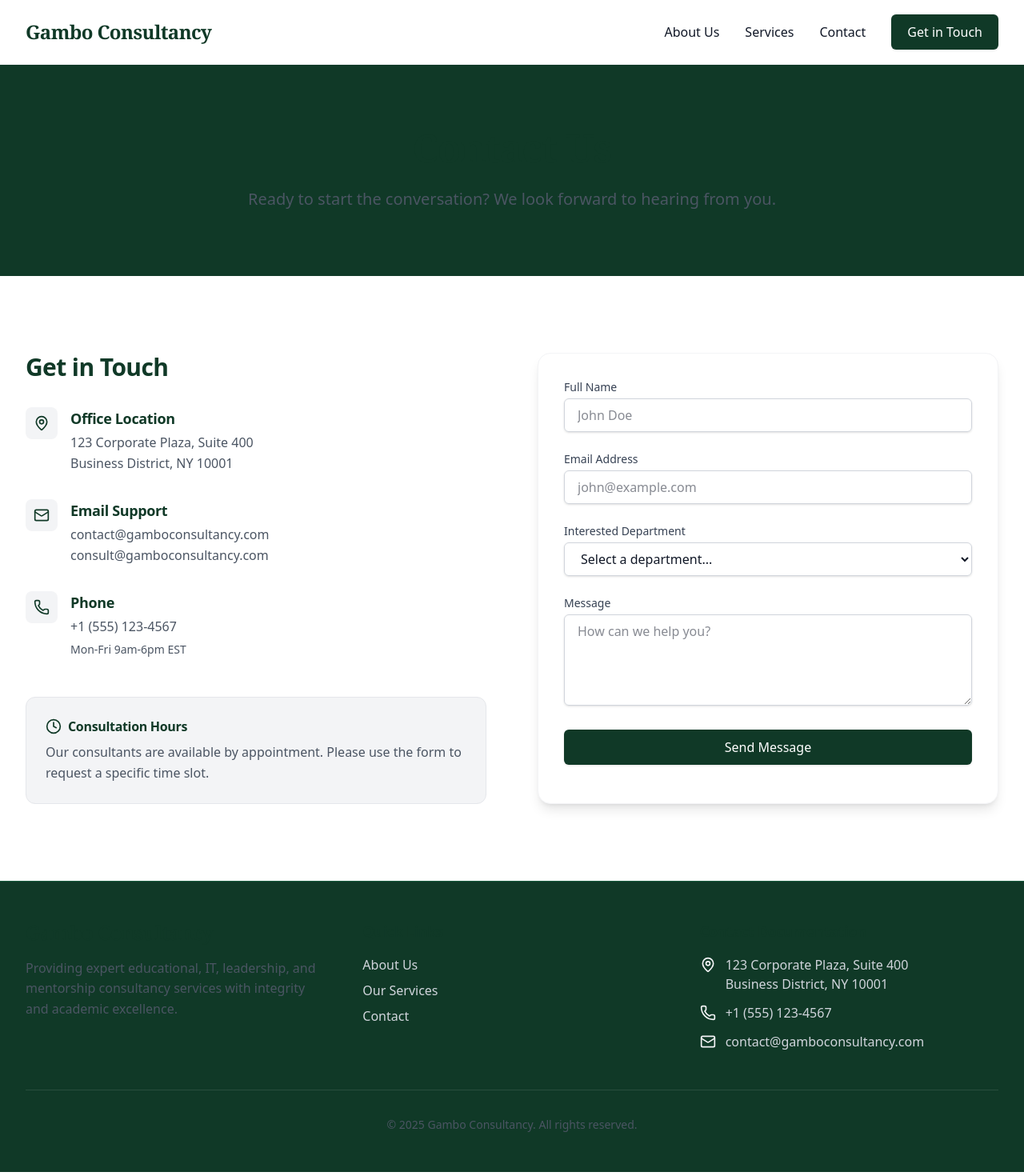
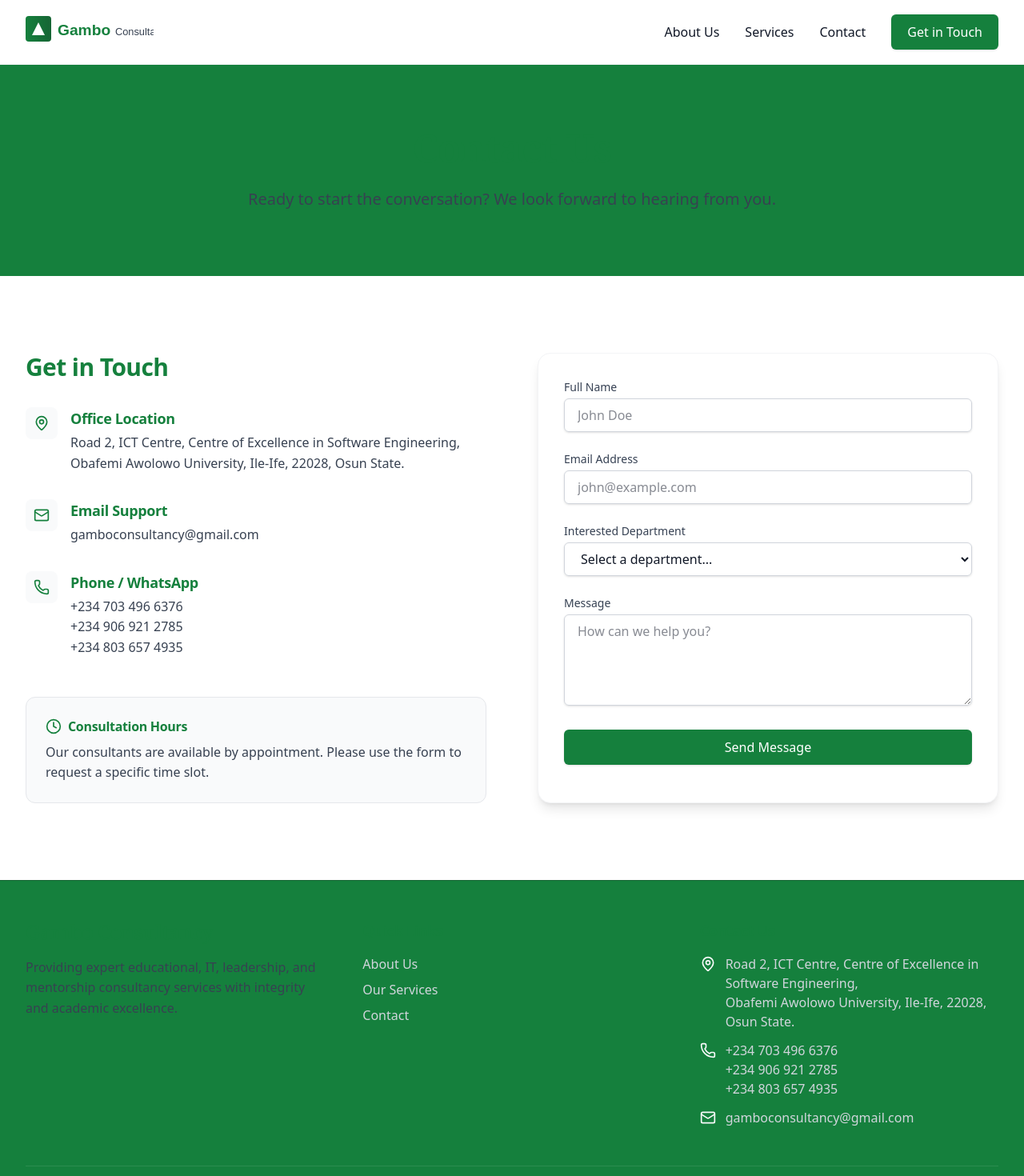
Before and after one commit to samkiell/GamboConsultancy, a Next.js app: page /contact in a window 1280 px wide. Shown: the top 1470 px of the page at 80% size. Built offline with nearby package versions, Linux system fonts and the light colour scheme.

Commit message:
feat: Add contact page, core navigation and footer components, and brand logo.

```diff
--- a/src/app/contact/page.tsx
+++ b/src/app/contact/page.tsx
@@ -54,8 +54,8 @@ export default function ContactPage() {
                 <div>
                   <h3 className="text-lg font-semibold text-text-main mb-1">Office Location</h3>
                   <p className="text-text-muted">
-                    123 Corporate Plaza, Suite 400<br />
-                    Business District, NY 10001
+                    Road 2, ICT Centre, Centre of Excellence in Software Engineering,<br />
+                    Obafemi Awolowo University, Ile-Ife, 22028, Osun State.
                   </p>
                 </div>
               </div>
@@ -66,8 +66,7 @@ export default function ContactPage() {
                 </div>
                 <div>
                   <h3 className="text-lg font-semibold text-text-main mb-1">Email Support</h3>
-                  <p className="text-text-muted">contact@gamboconsultancy.com</p>
-                  <p className="text-text-muted">consult@gamboconsultancy.com</p>
+                  <p className="text-text-muted">gamboconsultancy@gmail.com</p>
                 </div>
               </div>
 
@@ -76,9 +75,10 @@ export default function ContactPage() {
                   <Phone className="h-5 w-5" />
                 </div>
                 <div>
-                  <h3 className="text-lg font-semibold text-text-main mb-1">Phone</h3>
-                  <p className="text-text-muted">+1 (555) 123-4567</p>
-                  <p className="text-text-muted text-sm mt-1">Mon-Fri 9am-6pm EST</p>
+                  <h3 className="text-lg font-semibold text-text-main mb-1">Phone / WhatsApp</h3>
+                  <p className="text-text-muted">+234 703 496 6376</p>
+                  <p className="text-text-muted">+234 906 921 2785</p>
+                  <p className="text-text-muted">+234 803 657 4935</p>
                 </div>
               </div>
             </div>
--- a/src/app/globals.css
+++ b/src/app/globals.css
@@ -3,21 +3,21 @@
 :root {
   /* Gambo Consultancy Design System */
 
-  /* Primary: Deep Green */
-  --color-primary: #103927;
-  --color-primary-light: #1B5E41; /* For hover states */
+  /* Primary: Modern Corporate Green */
+  --color-primary: #15803D; /* Lighter, modern green (emerald-700 equivalent) */
+  --color-primary-light: #166534; /* Slightly darker for hover states (emerald-800) */
 
   /* Secondary: White */
   --color-secondary: #ffffff;
 
   /* Accent: Light Gray */
-  --color-accent: #F3F4F6;
+  --color-accent: #F9FAFB; /* Lighter gray for cleaner look */
   --color-accent-dark: #E5E7EB;
 
   /* Typography Colors */
   --color-text-main: #111827;
-  --color-text-muted: #4B5563;
-  --color-text-light: #9CA3AF;
+  --color-text-muted: #374151; /* Darkened slightly for better readability on light backgrounds */
+  --color-text-light: #6B7280;
 
   /* Backgrounds */
   --background: #ffffff;
--- a/src/components/layout/Footer.tsx
+++ b/src/components/layout/Footer.tsx
@@ -40,22 +40,26 @@ export function Footer() {
 
           {/* Contact Details */}
           <div className="space-y-4">
-            <h4 className="text-lg font-semibold text-gray-100">Contact Documentation</h4>
+            <h4 className="text-lg font-semibold text-gray-100">Contact Us</h4>
             <div className="space-y-3">
               <div className="flex items-start">
-                <MapPin className="h-5 w-5 mr-3 text-brand-accent mt-0.5" />
+                <MapPin className="h-5 w-5 mr-3 text-brand-accent mt-0.5 shrink-0" />
                 <span className="text-gray-300">
-                  123 Corporate Plaza, Suite 400<br />
-                  Business District, NY 10001
+                  Road 2, ICT Centre, Centre of Excellence in Software Engineering,<br />
+                  Obafemi Awolowo University, Ile-Ife, 22028, Osun State.
                 </span>
               </div>
-              <div className="flex items-center">
-                <Phone className="h-5 w-5 mr-3 text-brand-accent" />
-                <span className="text-gray-300">+1 (555) 123-4567</span>
+              <div className="flex items-start">
+                <Phone className="h-5 w-5 mr-3 text-brand-accent mt-0.5 shrink-0" />
+                <div className="text-gray-300 flex flex-col">
+                  <span>+234 703 496 6376</span>
+                  <span>+234 906 921 2785</span>
+                  <span>+234 803 657 4935</span>
+                </div>
               </div>
               <div className="flex items-center">
-                <Mail className="h-5 w-5 mr-3 text-brand-accent" />
-                <span className="text-gray-300">contact@gamboconsultancy.com</span>
+                <Mail className="h-5 w-5 mr-3 text-brand-accent shrink-0" />
+                <span className="text-gray-300">gamboconsultancy@gmail.com</span>
               </div>
             </div>
           </div>
--- a/src/components/layout/Navbar.tsx
+++ b/src/components/layout/Navbar.tsx
@@ -4,6 +4,8 @@ import Link from 'next/link';
 import { useState } from 'react';
 import { Menu, X } from 'lucide-react';
 import { Button } from '@/components/ui/Button';
+
+import Image from 'next/image';
 
 export function Navbar() {
   const [isOpen, setIsOpen] = useState(false);
@@ -20,8 +22,15 @@ export function Navbar() {
         <div className="flex justify-between items-center h-20">
           {/* Logo */}
           <div className="flex-shrink-0 flex items-center">
-            <Link href="/" className="text-2xl font-serif font-bold text-brand-primary tracking-tight">
-              Gambo Consultancy
+            <Link href="/" className="flex items-center">
+              <Image
+                src="/logo.svg"
+                alt="Gambo Consultancy"
+                width={200}
+                height={50}
+                priority
+                className="h-10 w-auto"
+              />
             </Link>
           </div>
 
```
Also changed, not shown: public/logo.svg (added).
